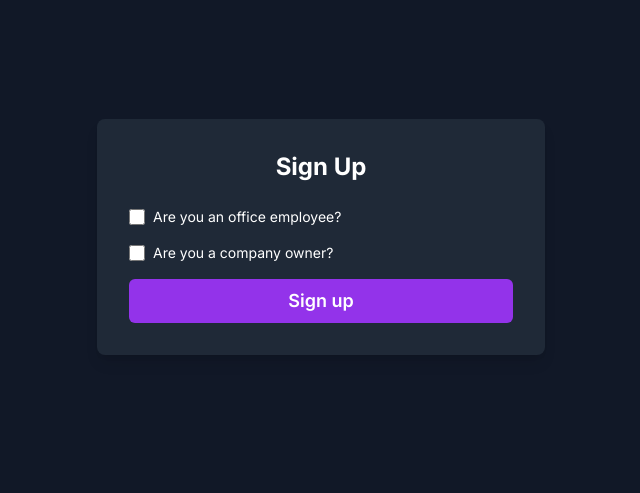
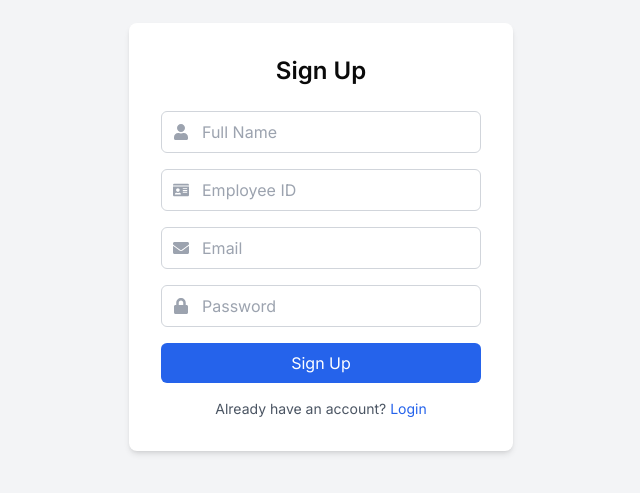
Before and after one commit to pseudo0244/OfficeOrbit, a Next.js app in the folder frontend/: page /signup in a window 1280 px wide. Shown: the part 163-656 px from the top of the page, without its empty margins (319-959 px from the left). Built offline with nearby package versions, Linux system fonts and the light colour scheme.

Commit message:
Login-with-Auth+V2

```diff
--- a/frontend/app/login/page.tsx
+++ b/frontend/app/login/page.tsx
@@ -1,27 +1,61 @@
 'use client';
 
-import { useState } from 'react';
+import { useState , useEffect } from 'react';
 import { motion } from 'framer-motion';
+import { useRouter } from 'next/router';
 import { FaUser, FaLock } from 'react-icons/fa';
+import Link from 'next/link';
 
 export default function LoginPage() {
   const [email, setEmail] = useState('');
   const [password, setPassword] = useState('');
+  // const router = useRouter();
 
-  const handleLogin = (e: React.FormEvent) => {
+  // useEffect(() => {
+  //   setIsClient(true);
+  // }, []);
+
+  const handleLogin = async (e: React.FormEvent) => {
     e.preventDefault();
-    alert(`Logging in with ${email}`);
+
+    try {
+      const response = await fetch('http://localhost:5000/api/auth/login', {
+        method: 'POST',
+        headers: {
+          'Content-Type': 'application/json',
+        },
+        body: JSON.stringify({ email, password }),
+      });
+
+      const data = await response.json();
+
+      if (response.ok) {
+        // Store token in localStorage or cookie
+        localStorage.setItem('token', data.token);
+        // if (isClient) {
+        //   router.push('/home');
+        // }
+
+        // Redirect or show a success message
+        alert('Login successful');
+      } else {
+        // Handle errors (e.g., show an error message)
+        alert(data.message || 'Login failed');
+      }
+    } catch (error) {
+      alert('An error occurred. Please try again later.');
+    }
   };
 
   return (
-    <div className="flex items-center justify-center min-h-screen bg-gray-900">
+    <div className="flex items-center justify-center min-h-screen bg-gray-100">
       <motion.div
         initial={{ opacity: 0, scale: 0.9 }}
         animate={{ opacity: 1, scale: 1 }}
         transition={{ duration: 0.5 }}
-        className="bg-gray-800 p-8 rounded-2xl shadow-lg backdrop-blur-md bg-opacity-20 border border-gray-700 w-96"
+        className="bg-white p-8 rounded-lg shadow-md w-96"
       >
-        <h2 className="text-white text-2xl font-semibold text-center mb-6">Login</h2>
+        <h2 className="text-2xl font-semibold text-center mb-6">Login</h2>
         <form onSubmit={handleLogin} className="space-y-4">
           <div className="relative">
             <FaUser className="absolute left-3 top-1/2 transform -translate-y-1/2 text-gray-400" />
@@ -30,7 +64,7 @@ export default function LoginPage() {
               placeholder="Email"
               value={email}
               onChange={(e) => setEmail(e.target.value)}
-              className="w-full pl-10 pr-4 py-2 bg-gray-700 text-white rounded-md focus:outline-none focus:ring-2 focus:ring-purple-500"
+              className="w-full pl-10 pr-4 py-2 border border-gray-300 rounded-md focus:outline-none focus:ring-2 focus:ring-blue-500"
             />
           </div>
           <div className="relative">
@@ -40,20 +74,20 @@ export default function LoginPage() {
               placeholder="Password"
               value={password}
               onChange={(e) => setPassword(e.target.value)}
-              className="w-full pl-10 pr-4 py-2 bg-gray-700 text-white rounded-md focus:outline-none focus:ring-2 focus:ring-purple-500"
+              className="w-full pl-10 pr-4 py-2 border border-gray-300 rounded-md focus:outline-none focus:ring-2 focus:ring-blue-500"
             />
           </div>
           <motion.button
             whileHover={{ scale: 1.05 }}
             whileTap={{ scale: 0.95 }}
             type="submit"
-            className="w-full bg-purple-600 hover:bg-purple-700 text-white py-2 rounded-md transition duration-300"
+            className="w-full bg-blue-600 hover:bg-blue-700 text-white py-2 rounded-md transition duration-300"
           >
             Login
           </motion.button>
         </form>
-        <p className="text-gray-400 text-sm text-center mt-4">
-          Don't have an account? <a href="#" className="text-purple-400 hover:underline">Sign up</a>
+        <p className="text-gray-600 text-sm text-center mt-4">
+          Don't have an account? <Link href="/signup" className="text-blue-600 hover:underline">Sign up</Link>
         </p>
       </motion.div>
     </div>
--- a/frontend/app/signup/page.tsx
+++ b/frontend/app/signup/page.tsx
@@ -1,193 +1,87 @@
-"use client";
-import React from 'react';
+"use client"
 
-import { useState } from 'react';
-import Link from 'next/link';
-import { FaUser, FaLock, FaBuilding, FaEnvelope, FaBriefcase } from 'react-icons/fa';
+import { useState } from "react"
+import { motion } from "framer-motion"
+import { FaUser, FaLock, FaEnvelope, FaIdCard } from "react-icons/fa"
+import Link from "next/link"
 
-export default function SignIn() {
-  const [email, setEmail] = useState('');
-  const [password, setPassword] = useState('');
-  const [isEmployee, setIsEmployee] = useState(false);
-  const [isOwner, setIsOwner] = useState(false);
-  const [firstName, setFirstName] = useState('');
-  const [lastName, setLastName] = useState('');
-  const [companyName, setCompanyName] = useState('');
-  const [post, setPost] = useState('');
-  const [ownerFirstName, setOwnerFirstName] = useState('');
-  const [ownerLastName, setOwnerLastName] = useState('');
-  const [ownerCompanyName, setOwnerCompanyName] = useState('');
-  const [ownerPost, setOwnerPost] = useState('');
+export default function SignUpPage() {
+  const [name, setName] = useState("")
+  const [employeeId, setEmployeeId] = useState("")
+  const [email, setEmail] = useState("")
+  const [password, setPassword] = useState("")
 
-  const handleEmployeeCheckboxChange = () => {
-    setIsEmployee(true);
-    setIsOwner(false);  // Automatically uncheck company owner
-  };
-
-  const handleOwnerCheckboxChange = () => {
-    setIsOwner(true);
-    setIsEmployee(false);  // Automatically uncheck employee
-  };
-
-  const handleSubmit = (e: React.FormEvent) => {
-    e.preventDefault();
-    console.log('Signing in with:', { email, password, isEmployee, isOwner, firstName, lastName, companyName, post, ownerFirstName, ownerLastName, ownerCompanyName, ownerPost });
-  };
+  // const handleSignUp = (e: React.FormEvent) => {
+  //   e.preventDefault()
+  //   alert(Signing up with ${name}, ${employeeId}, ${email})
+  // }
 
   return (
-    <div className="min-h-screen flex items-center justify-center bg-gray-900 text-white p-6">
-      <div className="bg-gray-800 p-8 rounded-lg shadow-lg w-full max-w-md">
-        <h2 className="text-2xl font-bold text-center mb-6">Sign Up</h2>
-        <form onSubmit={handleSubmit} className="space-y-4">
-
-          <div className="flex items-center space-x-2">
-            <input
-              type="checkbox"
-              id="employee"
-              checked={isEmployee}
-              onChange={handleEmployeeCheckboxChange}
-              className="w-4 h-4"
-            />
-            <label htmlFor="employee" className="text-sm">Are you an office employee?</label>
-          </div>
-          {isEmployee && (
-            <>
-              <div className="flex items-center bg-gray-700 p-3 rounded-md">
-                <FaUser className="text-gray-400 mr-2" />
+    <div className="flex items-center justify-center min-h-screen bg-gray-100">
+      <motion.div
+        initial={{ opacity: 0, scale: 0.9 }}
+        animate={{ opacity: 1, scale: 1 }}
+        transition={{ duration: 0.5 }}
+        className="bg-white p-8 rounded-lg shadow-md w-96"
+      >
+        <h2 className="text-2xl font-semibold text-center mb-6">Sign Up</h2>
+        <form  className="space-y-4">
+          <div className="relative">
+            <FaUser className="absolute left-3 top-1/2 transform -translate-y-1/2 text-gray-400" />
             <input
               type="text"
-                  placeholder="First Name"
-                  className="bg-transparent flex-1 outline-none text-white"
-                  value={firstName}
-                  onChange={(e) => setFirstName(e.target.value)}
-                  required
+              placeholder="Full Name"
+              value={name}
+              onChange={(e) => setName(e.target.value)}
+              className="w-full pl-10 pr-4 py-2 border border-gray-300 rounded-md focus:outline-none focus:ring-2 focus:ring-blue-500"
             />
           </div>
-              <div className="flex items-center bg-gray-700 p-3 rounded-md">
-                <FaUser className="text-gray-400 mr-2" />
+          <div className="relative">
+            <FaIdCard className="absolute left-3 top-1/2 transform -translate-y-1/2 text-gray-400" />
             <input
               type="text"
-                  placeholder="Last Name"
-                  className="bg-transparent flex-1 outline-none text-white"
-                  value={lastName}
-                  onChange={(e) => setLastName(e.target.value)}
-                  required
+              placeholder="Employee ID"
+              value={employeeId}
+              onChange={(e) => setEmployeeId(e.target.value)}
+              className="w-full pl-10 pr-4 py-2 border border-gray-300 rounded-md focus:outline-none focus:ring-2 focus:ring-blue-500"
             />
           </div>
-              <div className="flex items-center bg-gray-700 p-3 rounded-md">
-                <FaEnvelope className="text-gray-400 mr-2" />
+          <div className="relative">
+            <FaEnvelope className="absolute left-3 top-1/2 transform -translate-y-1/2 text-gray-400" />
             <input
               type="email"
-                  placeholder="Gmail ID"
-                  className="bg-transparent flex-1 outline-none text-white"
+              placeholder="Email"
               value={email}
               onChange={(e) => setEmail(e.target.value)}
-                  required
+              className="w-full pl-10 pr-4 py-2 border border-gray-300 rounded-md focus:outline-none focus:ring-2 focus:ring-blue-500"
             />
           </div>
-              <div className="flex items-center bg-gray-700 p-3 rounded-md">
-                <FaBuilding className="text-gray-400 mr-2" />
+          <div className="relative">
+            <FaLock className="absolute left-3 top-1/2 transform -translate-y-1/2 text-gray-400" />
             <input
-                  type="text"
-                  placeholder="Company Name"
-                  className="bg-transparent flex-1 outline-none text-white"
-                  value={companyName}
-                  onChange={(e) => setCompanyName(e.target.value)}
-                  required
+              type="password"
+              placeholder="Password"
+              value={password}
+              onChange={(e) => setPassword(e.target.value)}
+              className="w-full pl-10 pr-4 py-2 border border-gray-300 rounded-md focus:outline-none focus:ring-2 focus:ring-blue-500"
             />
           </div>
-              <div className="flex items-center bg-gray-700 p-3 rounded-md">
-                <FaBriefcase className="text-gray-400 mr-2" />
-                <input
-                  type="text"
-                  placeholder="Post"
-                  className="bg-transparent flex-1 outline-none text-white"
-                  value={post}
-                  onChange={(e) => setPost(e.target.value)}
-                  required
-                />
+          <motion.button
+            whileHover={{ scale: 1.05 }}
+            whileTap={{ scale: 0.95 }}
+            type="submit"
+            className="w-full bg-blue-600 hover:bg-blue-700 text-white py-2 rounded-md transition duration-300"
+          >
+            Sign Up
+          </motion.button>
+        </form>
+        <p className="text-gray-600 text-sm text-center mt-4">
+          Already have an account?{" "}
+          <Link href="/login" className="text-blue-600 hover:underline">
+            Login
+          </Link>
+        </p>
+      </motion.div>
     </div>
-            </>
-          )}
-
-          <div className="flex items-center space-x-2">
-            <input
-              type="checkbox"
-              id="owner"
-              checked={isOwner}
-              onChange={handleOwnerCheckboxChange}
-              className="w-4 h-4"
-            />
-            <label htmlFor="owner" className="text-sm">Are you a company owner?</label>
-          </div>
-          {isOwner && (
-            <>
-              <div className="flex items-center bg-gray-700 p-3 rounded-md">
-                <FaUser className="text-gray-400 mr-2" />
-                <input
-                  type="text"
-                  placeholder="Owner First Name"
-                  className="bg-transparent flex-1 outline-none text-white"
-                  value={ownerFirstName}
-                  onChange={(e) => setOwnerFirstName(e.target.value)}
-                  required
-                />
-              </div>
-              <div className="flex items-center bg-gray-700 p-3 rounded-md">
-                <FaUser className="text-gray-400 mr-2" />
-                <input
-                  type="text"
-                  placeholder="Owner Last Name"
-                  className="bg-transparent flex-1 outline-none text-white"
-                  value={ownerLastName}
-                  onChange={(e) => setOwnerLastName(e.target.value)}
-                  required
-                />
-              </div>
-              <div className="flex items-center bg-gray-700 p-3 rounded-md">
-                <FaEnvelope className="text-gray-400 mr-2" />
-                <input
-                  type="email"
-                  placeholder="Owner Gmail ID"
-                  className="bg-transparent flex-1 outline-none text-white"
-                  value={email}
-                  onChange={(e) => setEmail(e.target.value)}
-                  required
-                />
-              </div>
-              <div className="flex items-center bg-gray-700 p-3 rounded-md">
-                <FaBuilding className="text-gray-400 mr-2" />
-                <input
-                  type="text"
-                  placeholder="Owner Company Name"
-                  className="bg-transparent flex-1 outline-none text-white"
-                  value={ownerCompanyName}
-                  onChange={(e) => setOwnerCompanyName(e.target.value)}
-                  required
-                />
-              </div>
-              <div className="flex items-center bg-gray-700 p-3 rounded-md">
-                <FaBriefcase className="text-gray-400 mr-2" />
-                <input
-                  type="text"
-                  placeholder="Owner Post"
-                  className="bg-transparent flex-1 outline-none text-white"
-                  value={ownerPost}
-                  onChange={(e) => setOwnerPost(e.target.value)}
-                  required
-                />
-              </div>
-            </>
-          )}
-
-          <button
-            type="submit"
-            className="w-full bg-purple-600 hover:bg-purple-700 transition-all py-2 rounded-md text-lg font-semibold"
-          >
-            Sign up
-          </button>
-        </form>
-      </div>
-    </div>
-  );
+  )
 }
--- a/frontend/components/ui/CanvasMap.tsx
+++ b/frontend/components/ui/CanvasMap.tsx
@@ -1,14 +1,15 @@
-import React, { useRef, useEffect, useState } from 'react'
-import { Point } from '../../app/hooks/useMapPoints'
+import type React from "react"
+import { useRef, useEffect, useState, useCallback } from "react"
+import type { Point } from "../../app/hooks/useMapPoints"
 
 interface CanvasMapProps {
   image: string | null
   points: Point[]
   zoom: number
   pan: { x: number; y: number }
-  onAddPoint: (x: number, y: number, type: string, color: string) => void
+  onAddPoint: (x: number, y: number, type: "employee" | "seat" | string, color: string) => void
   onSelectPoint: (point: Point) => void
-  activePointType: string | null
+  activePointType: "employee" | "seat" | string | null
   activeColor: string
 }
 
@@ -23,95 +24,106 @@ const CanvasMap: React.FC<CanvasMapProps> = ({
   activeColor,
 }) => {
   const canvasRef = useRef<HTMLCanvasElement>(null)
-  const containerRef = useRef<HTMLDivElement>(null)
-  const [canvasSize, setCanvasSize] = useState({ width: 0, height: 0 })
+  const [imageElement, setImageElement] = useState<HTMLImageElement | null>(null)
 
   useEffect(() => {
-    const canvas = canvasRef.current
-    const ctx = canvas?.getContext('2d')
-    if (!canvas || !ctx) return
-
-    const img = new Image()
-    img.onload = () => {
-      setCanvasSize({ width: img.width, height: img.height })
-      canvas.width = img.width
-      canvas.height = img.height
-      redrawCanvas()
-    }
     if (image) {
+      const img = new Image()
       img.src = image
+      img.onload = () => setImageElement(img)
     }
   }, [image])
 
-  useEffect(() => {
-    redrawCanvas()
-  }, [points, zoom, pan]) // Removed unnecessary dependency: canvasSize
+  const drawCanvas = useCallback(() => {
+    const canvas = canvasRef.current
+    if (!canvas || !imageElement) return
 
-  const redrawCanvas = () => {
-    const canvas = canvasRef.current
-    const ctx = canvas?.getContext('2d')
-    if (!canvas || !ctx) return
+    const ctx = canvas.getContext("2d")
+    if (!ctx) return
 
+    canvas.width = window.innerWidth
+    canvas.height = window.innerHeight
+
+    ctx.save()
     ctx.clearRect(0, 0, canvas.width, canvas.height)
+    ctx.translate(pan.x, pan.y)
+    ctx.scale(zoom, zoom)
 
-    if (image) {
-      const img = new Image()
-      img.onload = () => {
-        ctx.drawImage(img, 0, 0, canvas.width, canvas.height)
-        drawPoints()
-      }
-      img.src = image
-    } else {
-      drawPoints()
-    }
-  }
-
-  const drawPoints = () => {
-    const canvas = canvasRef.current
-    const ctx = canvas?.getContext('2d')
-    if (!canvas || !ctx) return
+    ctx.drawImage(imageElement, 0, 0)
 
     points.forEach((point) => {
       ctx.beginPath()
-      ctx.arc(point.x, point.y, 5, 0, 2 * Math.PI)
+      ctx.arc(point.x, point.y, 5 / zoom, 0, 2 * Math.PI)
       ctx.fillStyle = point.color
       ctx.fill()
+
+      if (point.type === "seat" && point.details.name) {
+        ctx.fillStyle = "black"
+        ctx.font = `${12 / zoom}px Arial`
+        ctx.fillText(point.details.name, point.x + 8 / zoom, point.y + 4 / zoom)
+      }
     })
+
+    ctx.restore()
+  }, [imageElement, points, zoom, pan])
+
+  useEffect(() => {
+    drawCanvas()
+  }, [drawCanvas])
+
+  const handleCanvasClick = (event: React.MouseEvent<HTMLCanvasElement>) => {
+    const canvas = canvasRef.current
+    if (!canvas || !activePointType) return
+
+    const rect = canvas.getBoundingClientRect()
+    const x = (event.clientX - rect.left - pan.x) / zoom
+    const y = (event.clientY - rect.top - pan.y) / zoom
+
+    onAddPoint(x, y, activePointType, activeColor)
   }
 
-  const handleCanvasClick = (event: React.MouseEvent<HTMLCanvasElement>) => {
-    if (!activePointType) return
-
+  const handleCanvasMouseMove = (event: React.MouseEvent<HTMLCanvasElement>) => {
     const canvas = canvasRef.current
     if (!canvas) return
 
     const rect = canvas.getBoundingClientRect()
-    const x = (event.clientX - rect.left) / zoom - pan.x
-    const y = (event.clientY - rect.top) / zoom - pan.y
+    const x = (event.clientX - rect.left - pan.x) / zoom
+    const y = (event.clientY - rect.top - pan.y) / zoom
 
-    onAddPoint(x, y, activePointType, activeColor)
+    const clickedPoint = points.find(
+      (point) => Math.sqrt(Math.pow(point.x - x, 2) + Math.pow(point.y - y, 2)) < 5 / zoom,
+    )
+
+    canvas.style.cursor = clickedPoint ? "pointer" : activePointType ? "crosshair" : "default"
+  }
+
+  const handleCanvasMouseDown = (event: React.MouseEvent<HTMLCanvasElement>) => {
+    const canvas = canvasRef.current
+    if (!canvas) return
+
+    const rect = canvas.getBoundingClientRect()
+    const x = (event.clientX - rect.left - pan.x) / zoom
+    const y = (event.clientY - rect.top - pan.y) / zoom
+
+    const clickedPoint = points.find(
+      (point) => Math.sqrt(Math.pow(point.x - x, 2) + Math.pow(point.y - y, 2)) < 5 / zoom,
+    )
+
+    if (clickedPoint) {
+      onSelectPoint(clickedPoint)
+    } else if (activePointType) {
+      handleCanvasClick(event)
+    }
   }
 
   return (
-    <div
-      ref={containerRef}
-      className="relative w-full h-full overflow-auto"
-      style={{
-        cursor: activePointType ? 'crosshair' : 'default',
-      }}
-    >
-      <canvas
-        ref={canvasRef}
-        onClick={handleCanvasClick}
-        style={{
-          transform: `scale(${zoom})`,
-          transformOrigin: '0 0',
-          position: 'absolute',
-          left: `${pan.x}px`,
-          top: `${pan.y}px`,
-        }}
-      />
-    </div>
+    <canvas
+      ref={canvasRef}
+      onClick={handleCanvasClick}
+      onMouseMove={handleCanvasMouseMove}
+      onMouseDown={handleCanvasMouseDown}
+      style={{ cursor: activePointType ? "crosshair" : "default" }}
+    />
   )
 }
 
```
Also changed, not shown: frontend/app/page.tsx (+10 -71 lines), 2 other files (tests, documents, lock files or other folders). Lines whose indentation alone changed are shown as unchanged.
